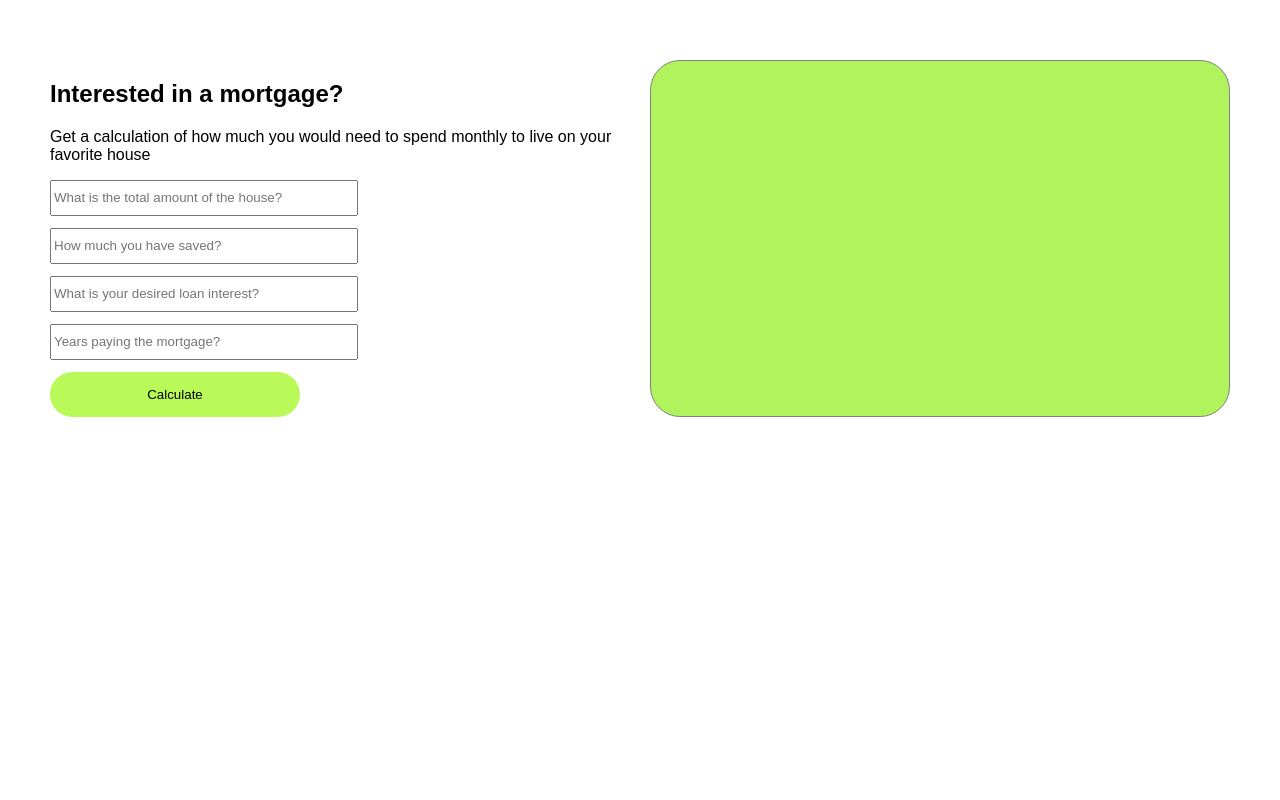
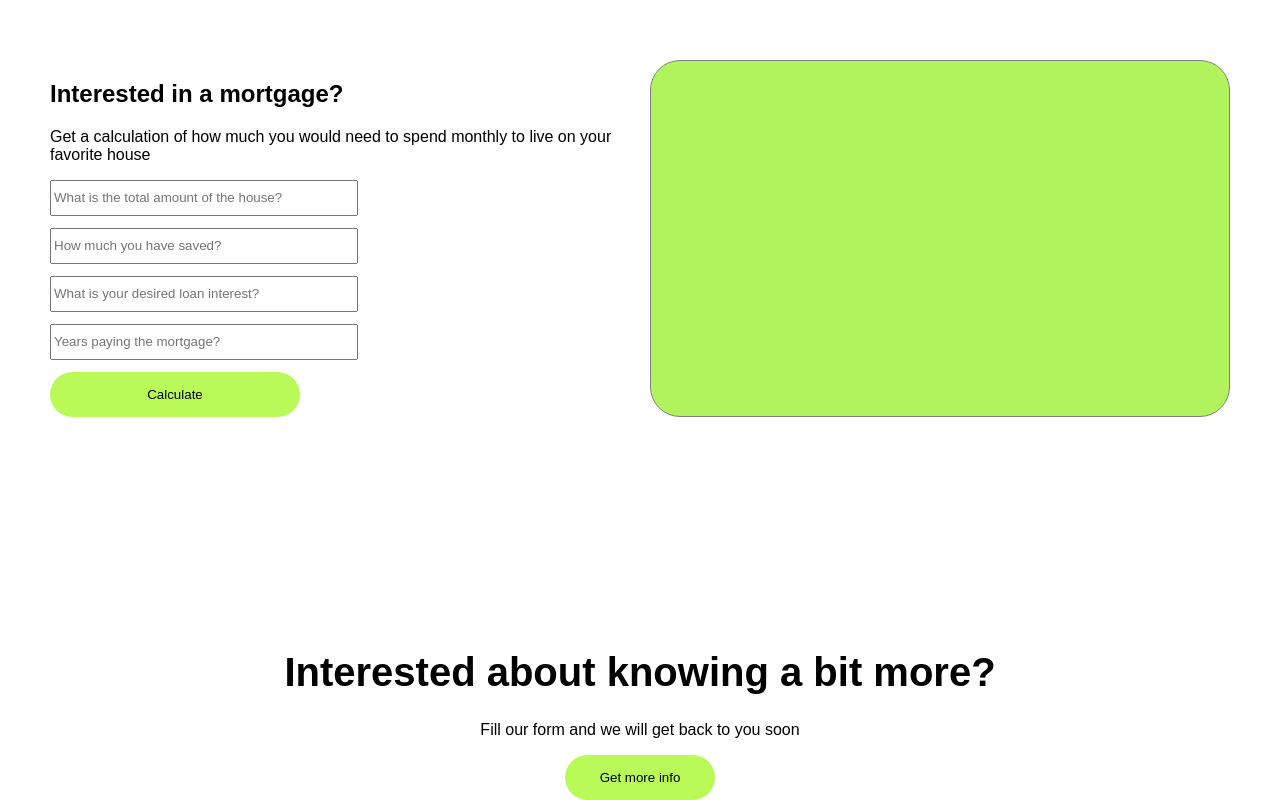
Before and after one commit to rubengpr/getahome, a plain HTML site: page index.html in a window 1280 px wide. Shown: the part 1905-2705 px from the top of the page. Before the commit the page ends 2322 px from the top, so only its background shows below. Drawn offline with Linux system fonts and the light colour scheme.

Commit message:
📋 Added CTA for customer lead form

```diff
--- a/index.html
+++ b/index.html
@@ -19,7 +19,7 @@
     </nav>
     <section>
         <div id="hero">
-            <h1 class="heroheader">Find your house near Barcelona</h1>
+            <h1>Find your house near Barcelona</h1>
             <input class="searchbar" type="text" placeholder="Search for a city">
             <button id="herobutton">550 available houses</button>
         </div>
@@ -73,6 +73,12 @@
         </div>
     </section>
 
+    <section id="cta-form">
+        <h1 class="h1-subtitle">Interested about knowing a bit more?</h1>
+        <p>Fill our form and we will get back to you soon</p>
+        <button>Get more info</button>
+    </section>
+
 
 
     <script src="script.js"></script>
--- a/style.css
+++ b/style.css
@@ -18,6 +18,11 @@ html {
 
 body {
     margin: 0px;
+}
+
+h1 {
+    padding-top: 50px;
+    font-size: 40px;
 }
 
 button {
@@ -56,6 +61,10 @@ section {
 .input-m-width {
     width: 300px;
     height: 30px;
+}
+
+.h1-subtitle {
+    margin-bottom: 10px;
 }
 
 
@@ -116,11 +125,6 @@ ul {
     margin-bottom: 20px;
 }
 
-.heroheader {
-    padding-top: 50px;
-    font-size: 40px;
-}
-
 #herobutton {
     width: 250px;
     height: 40px;
@@ -171,6 +175,7 @@ ul {
     display: grid;
     grid-template-columns: 1fr 1fr;
     gap: 0px 20px;
+    margin-bottom: 150px;
 }
 
 #mortgageform {
@@ -185,3 +190,10 @@ ul {
     border-radius: 30px;
     border: 1px solid gray;
 }
+
+#cta-form {
+    display: flex;
+    flex-direction: column;
+    justify-content: center;
+    align-items: center;
+}
```
